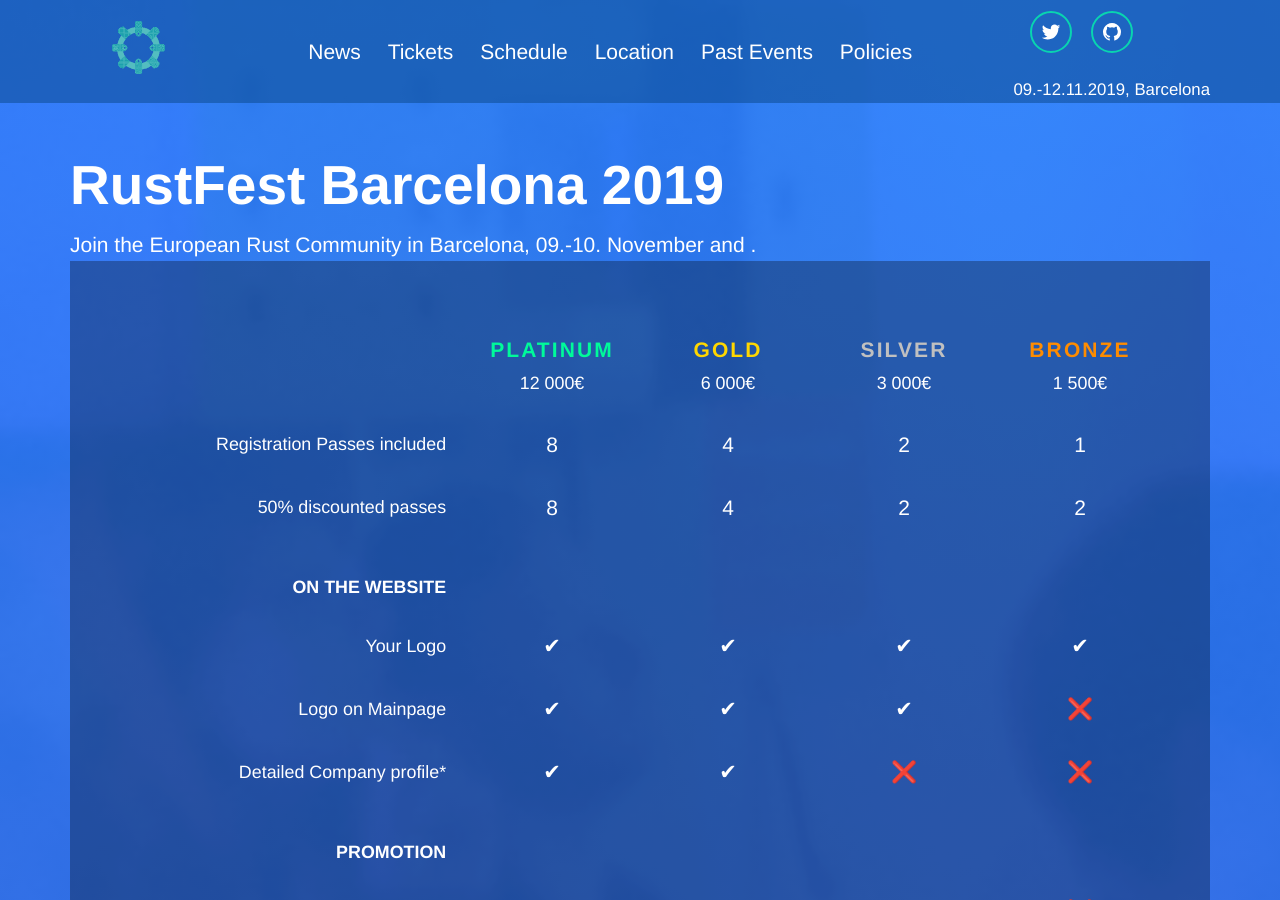
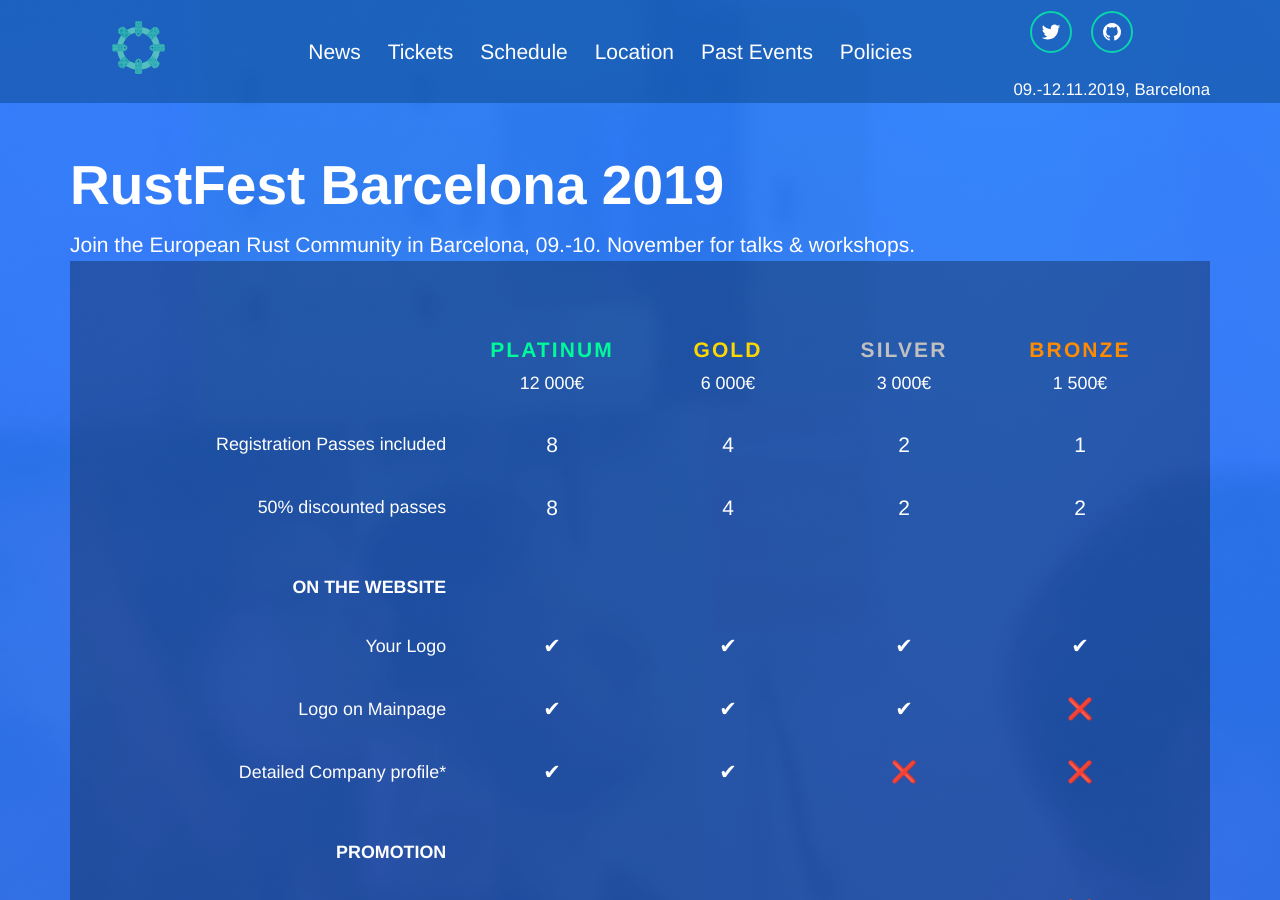
Before and after one commit to RustFestEU/barcelona.rustfest.eu, a Jekyll site: the page built from sponsor-packages.html, in a window 1280 px wide and 900 px high. Built offline with Jekyll 4.4.1, drawn with Linux system fonts in a browser that asks for light colours; nearby versions of some CDN libraries.

Commit message:
Fix date on sponsor site

```diff
--- a/sponsor-packages.html
+++ b/sponsor-packages.html
@@ -36,7 +36,7 @@
 <div class="hero">
   <section>
     <h1>RustFest {{site.location.city}} {{site.dates.year}}</h1>
-    <p>Join the European Rust Community in {{site.location.city}}, {{site.dates.talks}} and {{site.dates.workshops}}.</p>
+    <p>Join the European Rust Community in {{site.location.city}}, {{site.dates.talks}} for talks &amp; workshops.</p>
   </section>
 
   <section class="packages">
```
